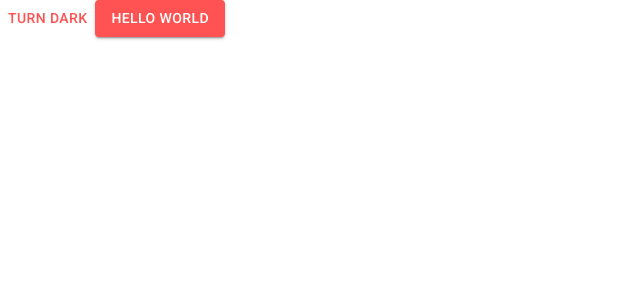
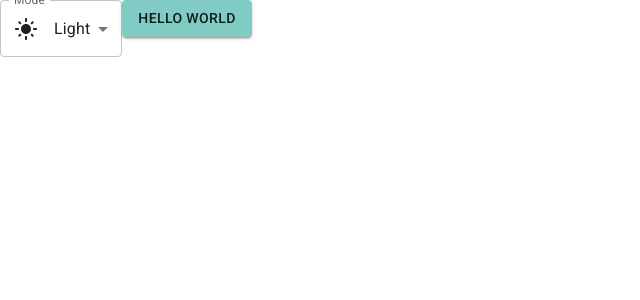
Before and after one commit to khainguyen2701/web-front-end, a React (Vite) app: page / in a window 1280 px wide. Shown: the top 300 px of the page, without its empty margins (0-640 px from the left). Built offline with nearby package versions, Linux system fonts and the light colour scheme.

Commit message:
implement logic mode

```diff
--- a/src/App.jsx
+++ b/src/App.jsx
@@ -1,16 +1,44 @@
-import { Button } from "@mui/material";
+import DarkModeIcon from "@mui/icons-material/DarkMode";
+import LightModeIcon from "@mui/icons-material/LightMode";
+import SettingsApplicationsIcon from "@mui/icons-material/SettingsApplications";
+import {
+  Box,
+  Button,
+  FormControl,
+  InputLabel,
+  MenuItem,
+  Select
+} from "@mui/material";
 import { useColorScheme } from "@mui/material/styles";
-
 function ModeToggle() {
   const { mode, setMode } = useColorScheme();
   return (
-    <Button
-      onClick={() => {
-        setMode(mode === "light" ? "dark" : "light");
-      }}
-    >
-      {mode === "light" ? "Turn dark" : "Turn light"}
-    </Button>
+    <FormControl>
+      <InputLabel id="demo-simple-select-label">Mode</InputLabel>
+      <Select
+        labelId="demo-simple-select-label"
+        id="demo-simple-select"
+        value={mode}
+        label="Mode"
+        onChange={(e) => setMode(e.target.value)}
+      >
+        <MenuItem value={"light"}>
+          <Box sx={{ alignItems: "center", gap: 2, display: "flex" }}>
+            <LightModeIcon /> Light
+          </Box>
+        </MenuItem>
+        <MenuItem value={"dark"}>
+          <Box sx={{ alignItems: "center", gap: 2, display: "flex" }}>
+            <DarkModeIcon /> Dark
+          </Box>
+        </MenuItem>
+        <MenuItem value={"system"}>
+          <Box sx={{ alignItems: "center", gap: 2, display: "flex" }}>
+            <SettingsApplicationsIcon /> System
+          </Box>
+        </MenuItem>
+      </Select>
+    </FormControl>
   );
 }
 function App() {
--- a/src/theme.js
+++ b/src/theme.js
@@ -1,3 +1,4 @@
+import { cyan, deepOrange, orange, teal } from "@mui/material/colors";
 import { experimental_extendTheme as extendTheme } from "@mui/material/styles";
 
 // Create a theme instance.
@@ -6,14 +7,16 @@ const theme = extendTheme({
     light: {
       palette: {
         primary: {
-          main: "#ff5252"
+          main: teal[200],
+          secondary: deepOrange[200]
         }
       }
     },
     dark: {
       palette: {
         primary: {
-          main: "#000"
+          main: cyan[200],
+          secondary: orange[200]
         }
       }
     }
```
